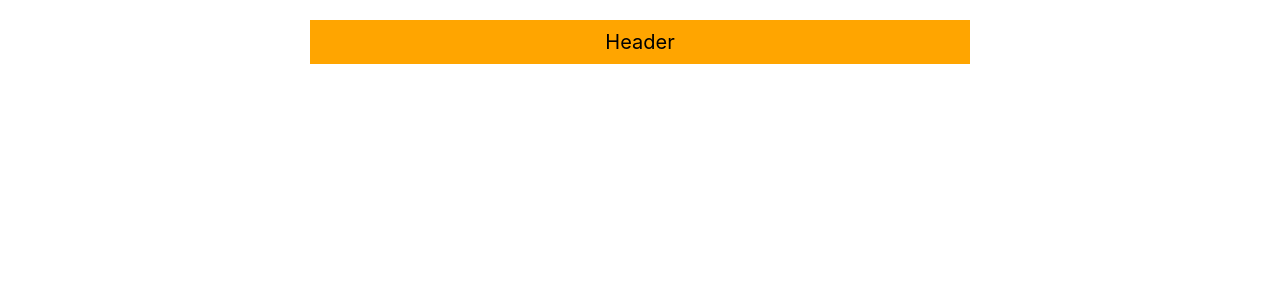
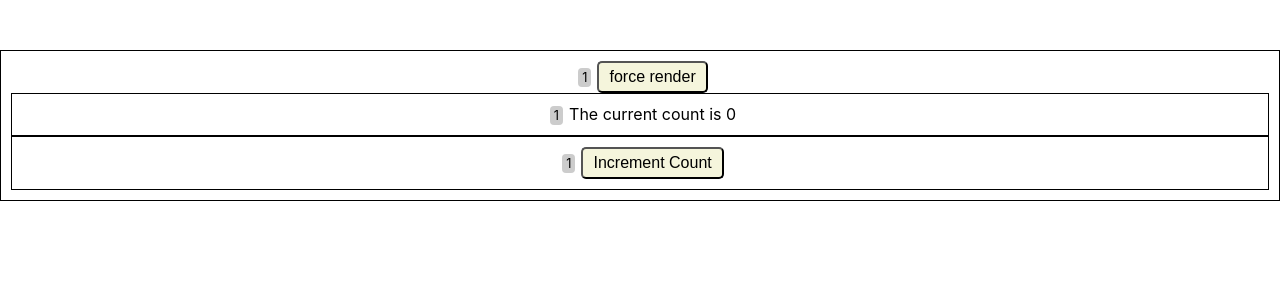
Before and after one commit to sxuvep/react-context, a React (Create React App) app: page / in a window 1280 px wide. Shown: the top 300 px of the page. Built offline with nearby package versions, Linux system fonts and the light colour scheme.

Commit message:
added context with memo

```diff
--- /dev/null
+++ b/src/Counter/context_with_memo.tsx
@@ -0,0 +1,103 @@
+import React, { ReactNode } from 'react';
+import '../App.css';
+
+/** CREATE CONTEXT */
+type CountContextType = {
+	count: number;
+	setCount: React.Dispatch<React.SetStateAction<number>>;
+};
+const CountContext = React.createContext<CountContextType | undefined>(undefined);
+
+/**CREATE PROVIDER */
+type CountProviderType = {
+	children: ReactNode;
+};
+const CountProvider = ({ children }: CountProviderType) => {
+	const [count, setCount] = React.useState(0);
+	// const value: CountContextType = React.useMemo(() => {
+	// 	return { count, setCount };
+	// }, [count]);
+
+	const value = { count, setCount };
+
+	return <CountContext.Provider value={value}>{children}</CountContext.Provider>;
+};
+
+/**CREATE CONTEXT CONSUMER */
+
+const useCount = () => {
+	const context = React.useContext(CountContext);
+	if (context === undefined) {
+		throw new Error('useCount must be used within CountContext Provider');
+	}
+	const { count, setCount }: CountContextType = context;
+	const increment = () => setCount((count: number) => count + 1);
+	return { count, increment };
+};
+
+//PROVIDER COMPONENT CHILDREN
+
+const useRenderCounter = () => {
+	const ref = React.useRef<any>();
+
+	React.useEffect(() => {
+		ref.current.textContent = Number(ref.current.textContent | 0) + 1;
+	});
+
+	return (
+		<span
+			style={{
+				backgroundColor: '#ccc',
+				borderRadius: 4,
+				padding: '2px 4px',
+				fontSize: '0.8rem',
+				margin: '0 6px',
+				display: 'inline-block',
+			}}
+			ref={ref}
+		></span>
+	);
+};
+
+const Counter = () => {
+	const { increment } = useCount();
+	const renderCount = useRenderCounter();
+	return (
+		<div style={{ border: '1px solid black', padding: 10 }}>
+			{renderCount}
+			<button onClick={increment}>Increment Count</button>
+		</div>
+	);
+};
+
+const MemorizedCounter = React.memo(Counter);
+
+const CountDisplay = () => {
+	const { count } = useCount();
+	const renderCount = useRenderCounter();
+	return (
+		<div style={{ border: '1px solid black', padding: 10 }}>
+			{renderCount}
+			The current count is {count}
+		</div>
+	);
+};
+
+const MemorizedCountDisplay = React.memo(CountDisplay);
+
+const App = () => {
+	const [, forceUpdate] = React.useState();
+	const renderCount = useRenderCounter();
+	return (
+		<div className="App" style={{ border: '1px solid black', padding: 10 }}>
+			{renderCount}
+			<button onClick={() => forceUpdate({})}>force render</button>
+			<CountProvider>
+				<MemorizedCountDisplay />
+				<MemorizedCounter />
+			</CountProvider>
+		</div>
+	);
+};
+
+export default App;
--- a/src/index.tsx
+++ b/src/index.tsx
@@ -1,7 +1,8 @@
 import React from 'react';
 import ReactDOM from 'react-dom';
 import './index.css';
-import App from './Theme/BasicContext/app';
+import App from './Counter/context_with_memo';
+//import App from './Theme/BasicContext/app';
 //import App from './Theme/simpleContext';
 //import App from './Counter/counter_reducer';
 //import App from './Counter/counter';
```
Also changed, not shown: src/Theme/UserControlledContext/themeProvider.tsx (added, +15 -0 lines).
